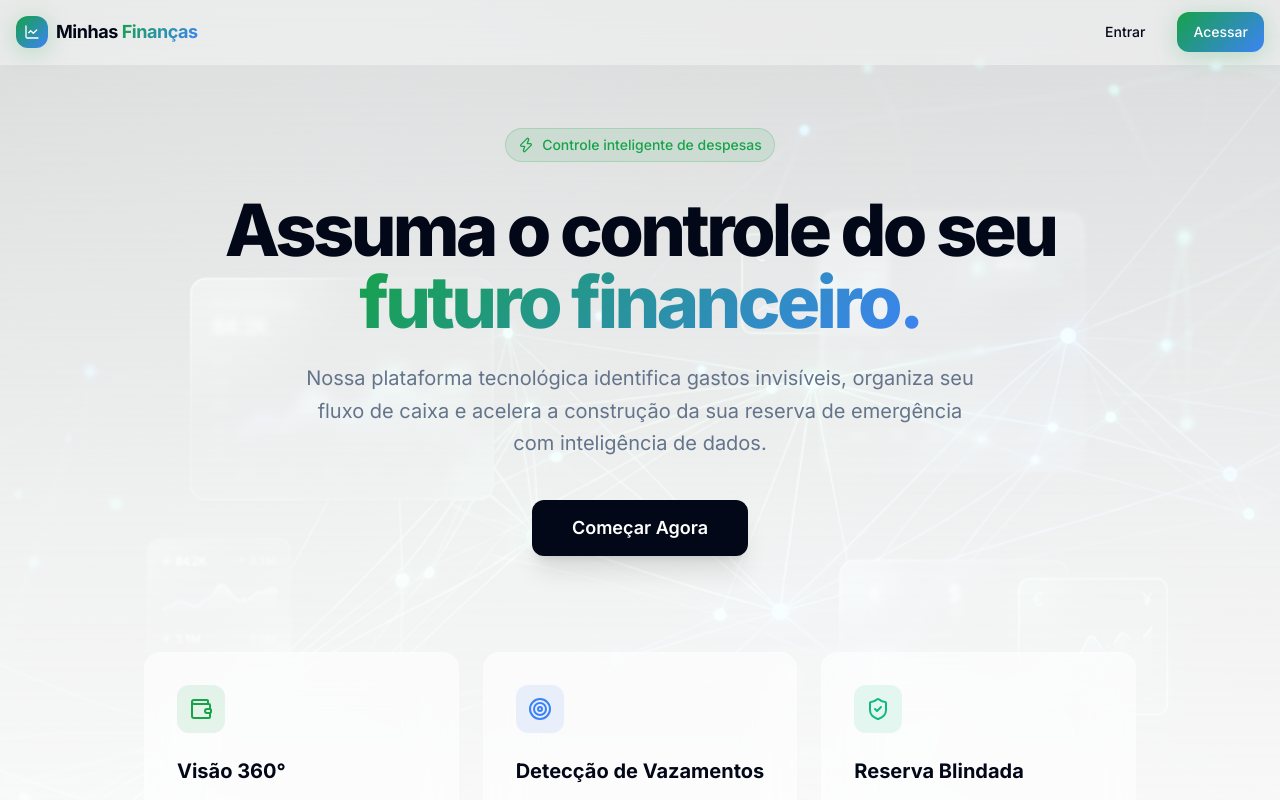
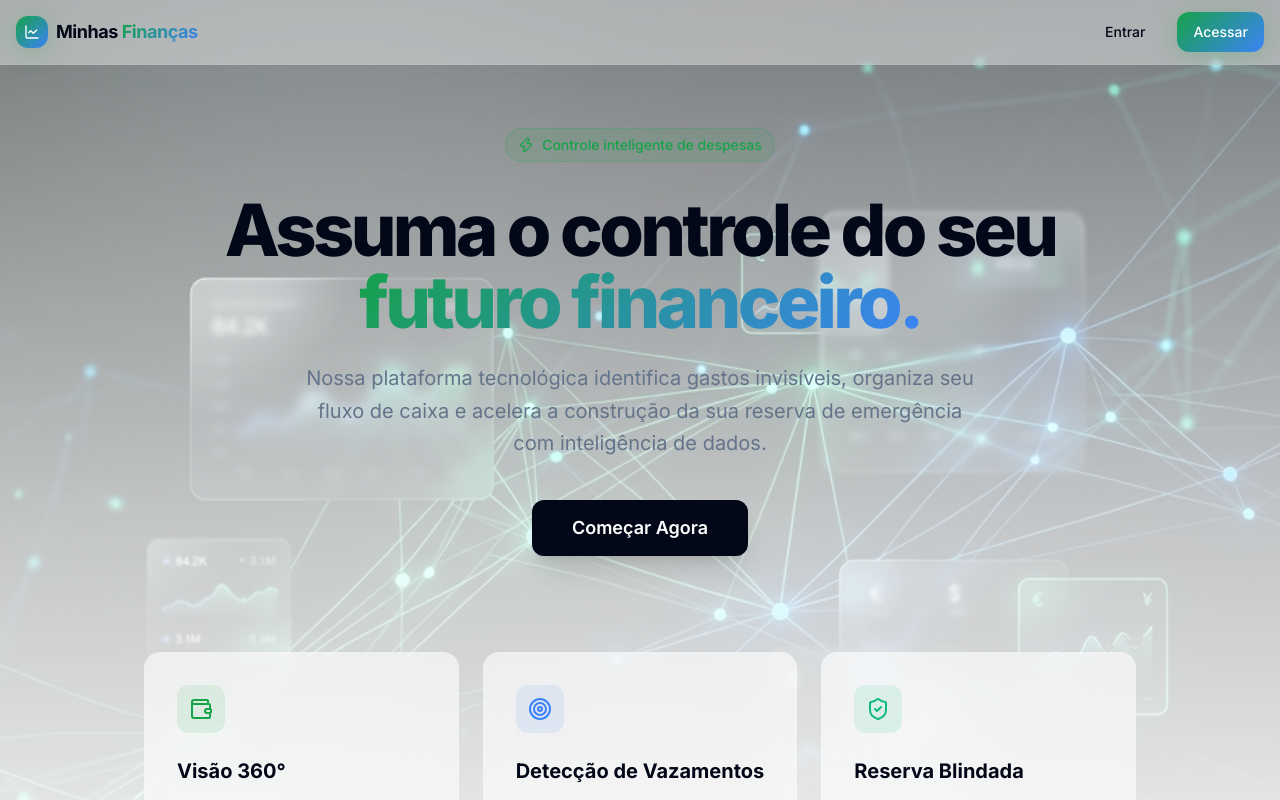
Before and after one commit to Doughet95/studio-bella-scheduler, a Next.js app: page / in a window 1280 px wide. Shown: the top 800 px of the page. Built offline with nearby package versions, Linux system fonts and the light colour scheme; a web font is replaced by a local one.

Commit message:
style: increase background image opacity for better visibility

```diff
--- a/src/app/page.tsx
+++ b/src/app/page.tsx
@@ -11,11 +11,11 @@ export default function Home() {
         <Image
           src="/finance-bg.jpg"
           fill
-          className="object-cover opacity-20 md:opacity-30 mix-blend-screen"
+          className="object-cover opacity-60 md:opacity-80 mix-blend-screen dark:mix-blend-plus-lighter"
           alt="Finance Background"
           priority
         />
-        <div className="absolute inset-0 bg-gradient-to-b from-background/50 via-background/80 to-background z-10" />
+        <div className="absolute inset-0 bg-gradient-to-b from-background/30 via-background/70 to-background z-10" />
       </div>
 
       <header className="fixed top-0 w-full z-50 bg-background/40 backdrop-blur-xl border-b border-white/5">
```
